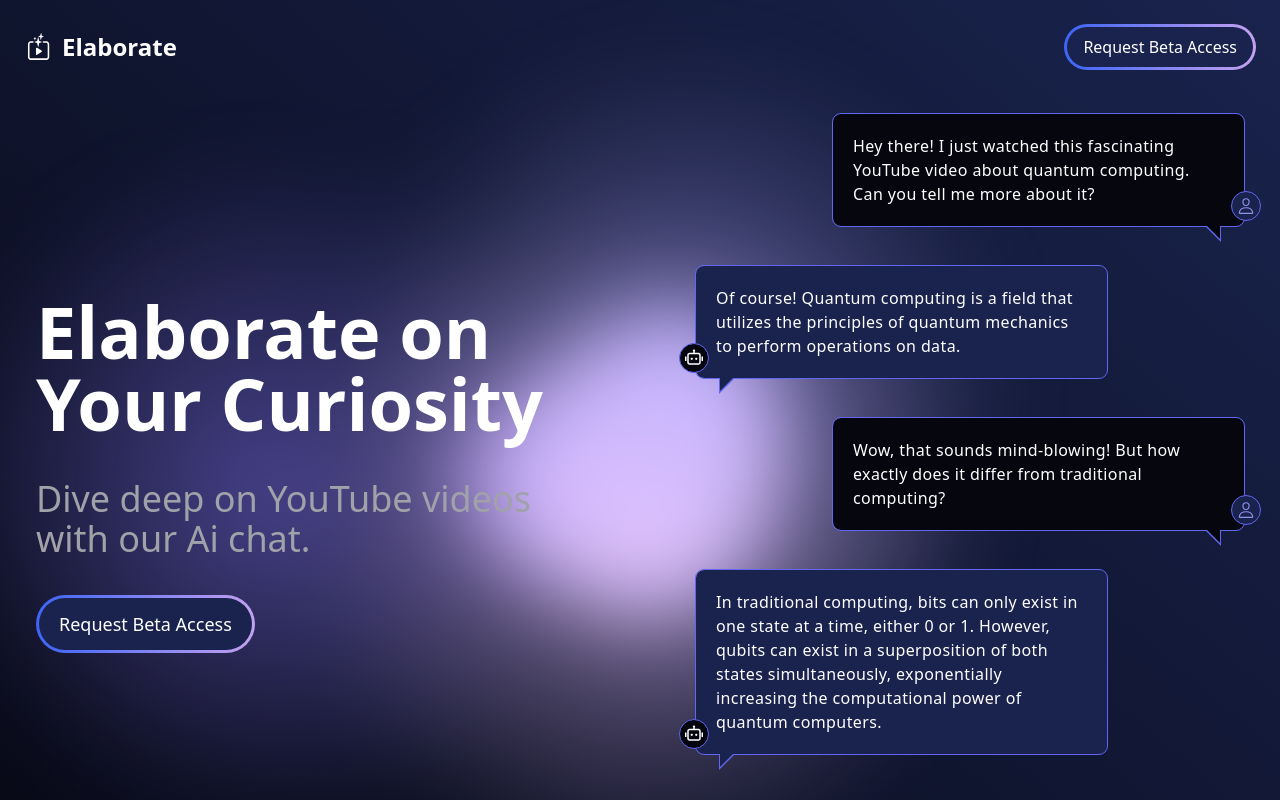
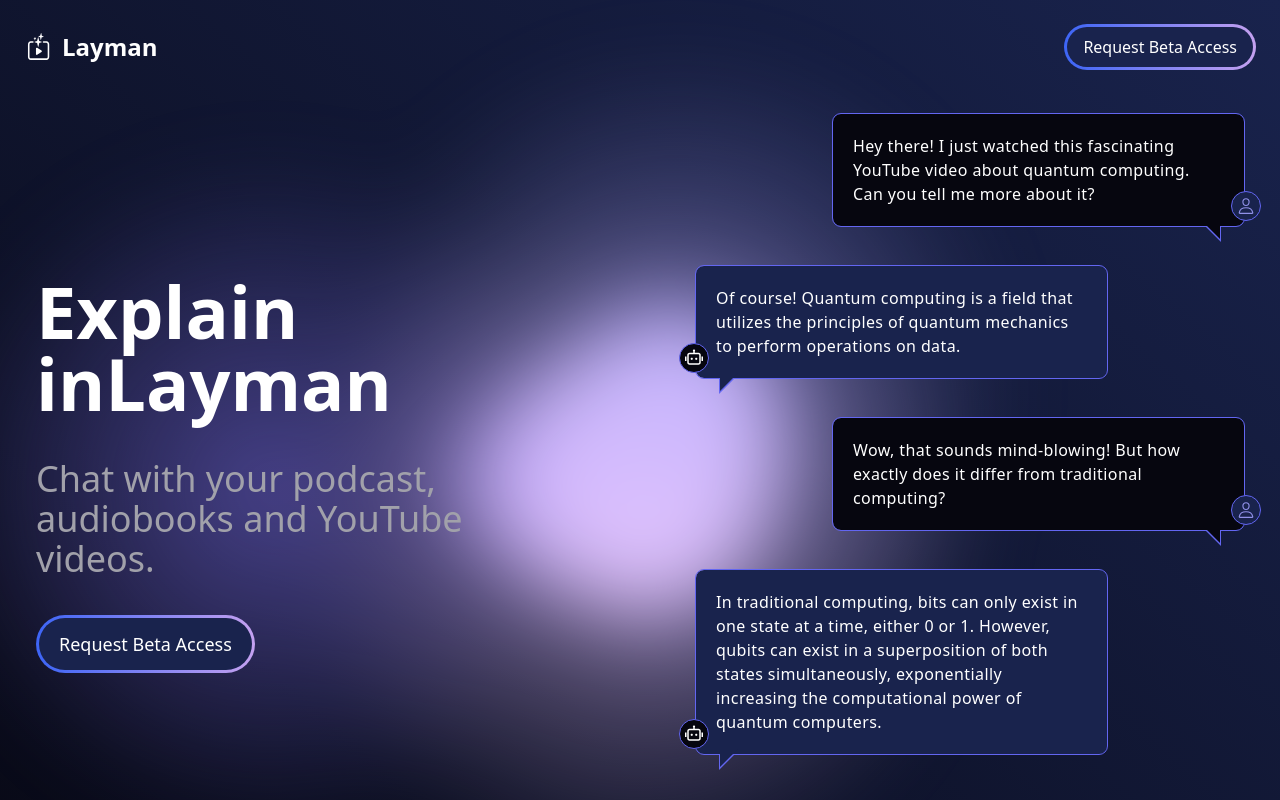
Before and after one commit to amapeso-at-speer/ytb-chatbot-landing, a Next.js app: page / in a window 1280 px wide. Shown: the top 800 px of the page. Built offline with nearby package versions, Linux system fonts and the light colour scheme.

Commit message:
make name changes to Layman

```diff
--- a/src/app/layout.tsx
+++ b/src/app/layout.tsx
@@ -8,7 +8,7 @@ import Link from "next/link";
 const inter = Inter({ subsets: ["latin"] });
 
 export const metadata: Metadata = {
-  title: "Elabor.AI.te",
+  title: "Layman",
   description: "Talk to your videos!",
 };
 
@@ -24,7 +24,7 @@ export default function RootLayout({
           {children}
         </main>
         {/* <footer className="flex align-center justify-between px-5 pb-5 mb-5 w-full max-w-screen-xl">
-          <p className="footer-heading font-bold text-xl">Elaborate</p>
+          <p className="footer-heading font-bold text-xl">Layman</p>
           <div className="flex">
             <FaGithub className="footer-icon" />
             <FaSquareXTwitter className="footer-icon" />
--- a/src/app/page.tsx
+++ b/src/app/page.tsx
@@ -25,8 +25,8 @@ export default function Home() {
               Gradients X Animations
             </p> */}
             <div className="mr-0 md:mr-10 lg:mr-28 flex flex-col flex-1">
-              <h1 className="text-center md:text-left text-3xl md:text-4xl lg:text-7xl font-bold">Elaborate on <br/>Your Curiosity</h1>
-              <p className="text-center md:text-left text-xl md:text-2xl lg:text-4xl pt-10 text-zinc-400">Dive deep on YouTube videos with our Ai chat.</p>
+              <h1 className="text-center md:text-left text-3xl md:text-4xl lg:text-7xl font-bold">Explain inLayman</h1>
+              <p className="text-center md:text-left text-xl md:text-2xl lg:text-4xl pt-10 text-zinc-400">Chat with your podcast, audiobooks and YouTube videos.</p>
               <LitUpBorderButton className="self-center md:self-start mt-9">
                 <Link className="px-5 py-3 block text-base md:text-lg" href="/access-form">
                   Request Beta Access
--- a/src/components/ui/navbar.tsx
+++ b/src/components/ui/navbar.tsx
@@ -16,10 +16,10 @@ export default function NavBar() {
             src="/images/elaborate_logo.svg"
             width={30}
             height={30}
-            alt="Elaborate Logo"
+            alt="Layman Logo"
           />
           <h1 className="font-sans font-bold text-white text-2xl">
-              Elaborate
+              Layman
           </h1>
         </Link>
         <div className="md:flex items-center hidden">
```
